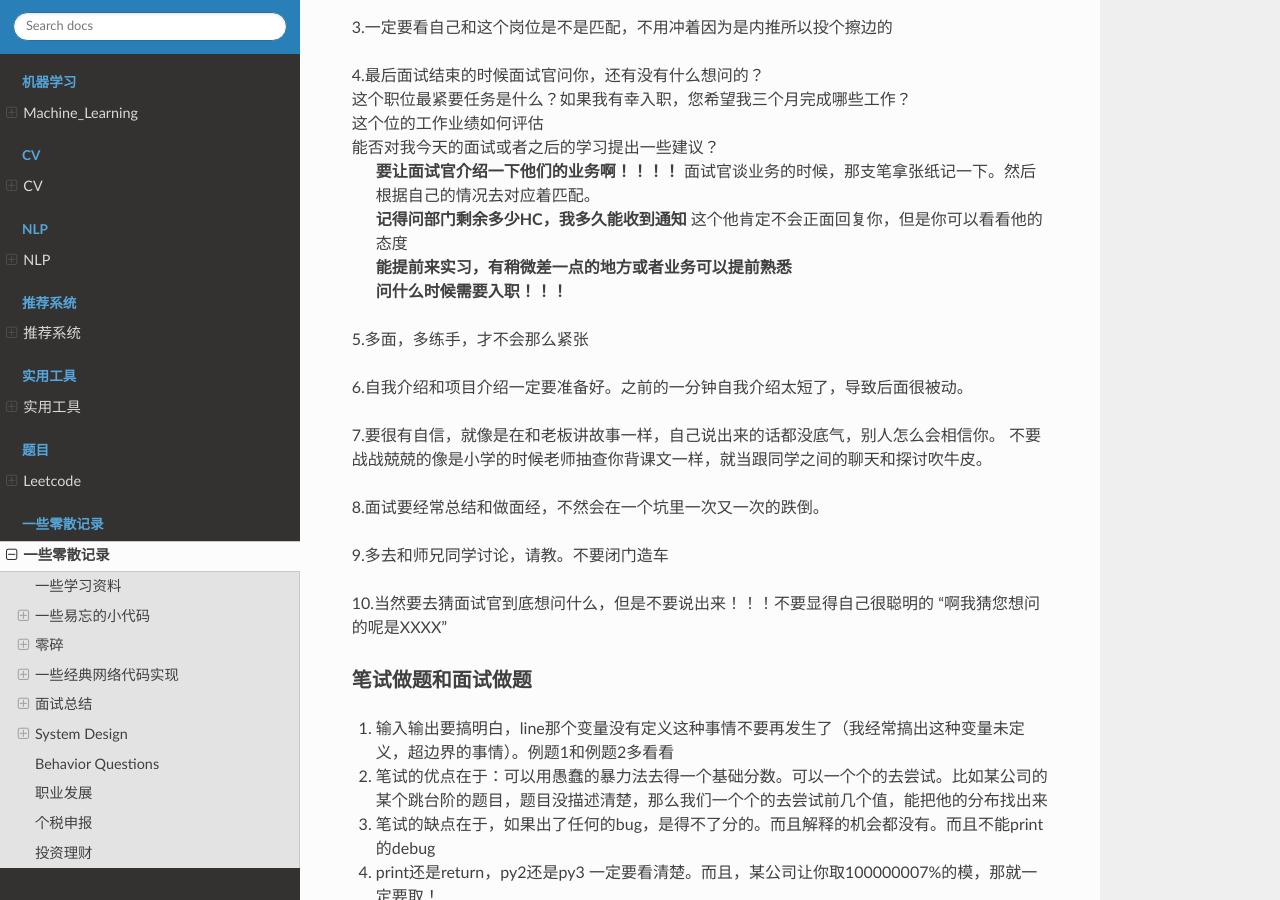
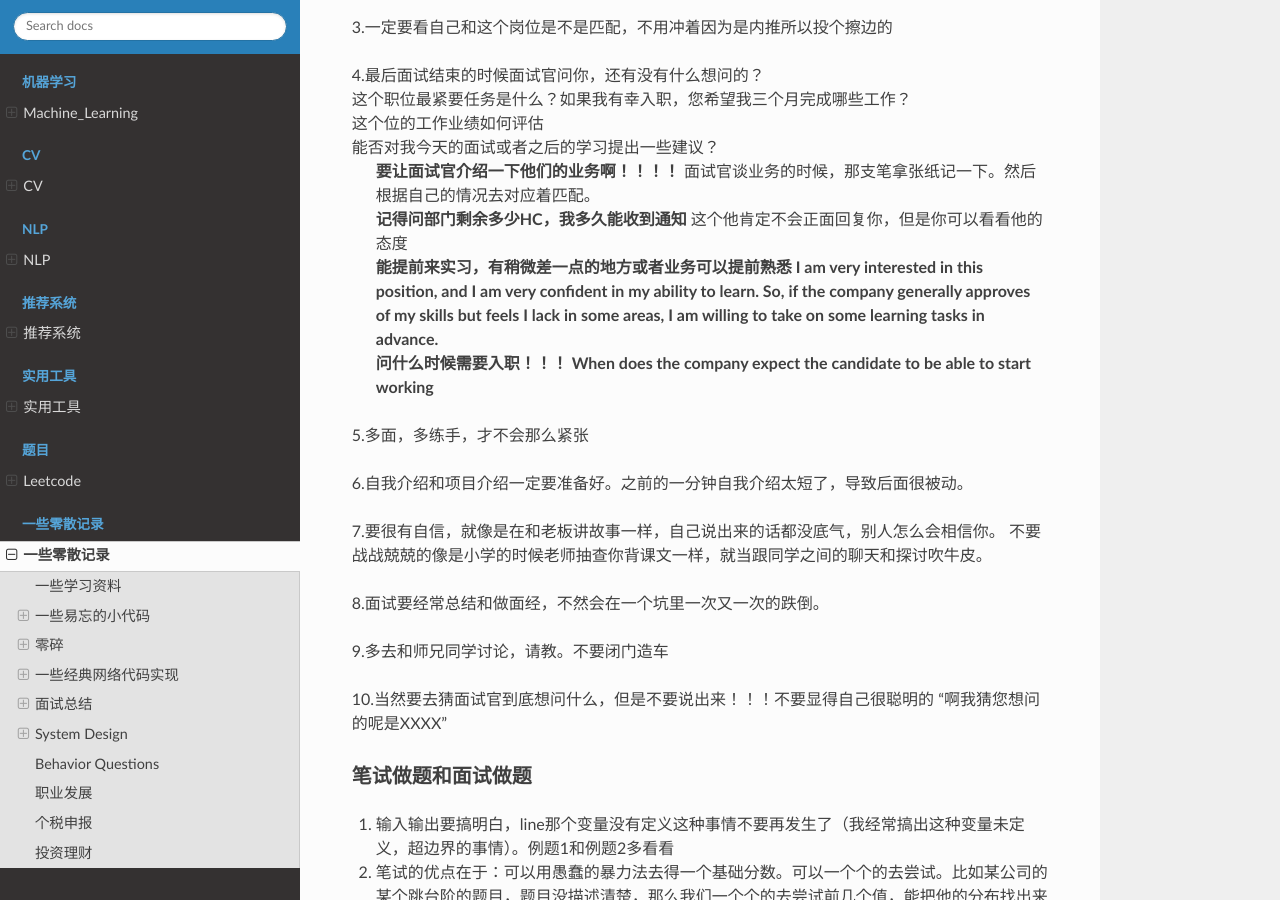
Before and after one commit to luochuankai-JHU/knowledge_record, a Sphinx documentation site: the page built from docs/python/python.rst, in a window 1280 px wide and 900 px high, scrolled down 24131 px. Built offline with Sphinx 7.4.7 and the Read the Docs theme 2.0.0, drawn with Linux system fonts in a browser that asks for light colours.

Commit message:
interview

```diff
--- a/docs/python/python.rst
+++ b/docs/python/python.rst
@@ -892,8 +892,8 @@ https://github.com/luochuankai-JHU/knowledge_record/blob/master/docs/recommend/S
 | 能否对我今天的面试或者之后的学习提出一些建议？
 |  **要让面试官介绍一下他们的业务啊！！！！**  面试官谈业务的时候，那支笔拿张纸记一下。然后根据自己的情况去对应着匹配。
 |  **记得问部门剩余多少HC，我多久能收到通知**  这个他肯定不会正面回复你，但是你可以看看他的态度
-|  **能提前来实习，有稍微差一点的地方或者业务可以提前熟悉**
-|  **问什么时候需要入职！！！**
+|  **能提前来实习，有稍微差一点的地方或者业务可以提前熟悉 I am very interested in this position, and I am very confident in my ability to learn. So, if the company generally approves of my skills but feels I lack in some areas, I am willing to take on some learning tasks in advance.**
+|  **问什么时候需要入职！！！ When does the company expect the candidate to be able to start working**
 
 5.多面，多练手，才不会那么紧张
 
```
